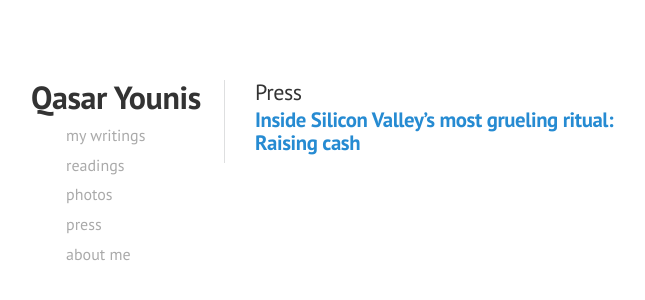
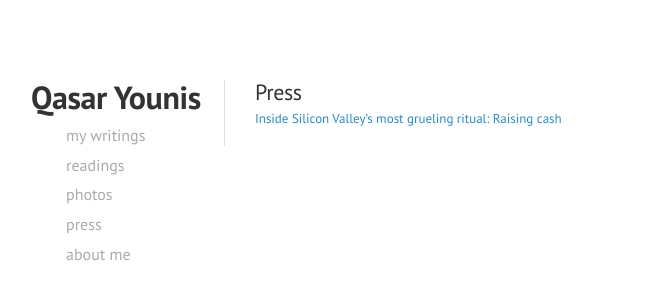
Before and after one commit to qasar/qasar.github.io, a Jekyll site: the page built from press.md, in a window 1280 px wide. Shown: the top 300 px of the page, without its empty margins (35-680 px from the left). Built offline with Jekyll 4.4.1, drawn with Linux system fonts in a browser that asks for light colours.

Commit message:
Update press.md

```diff
--- a/press.md
+++ b/press.md
@@ -3,4 +3,4 @@ title: Press
 permalink: /press/
 ---
 
-<h3><a href="https://www.washingtonpost.com/news/the-switch/wp/2016/08/29/inside-one-of-silicon-valleys-most-celebrated-rituals-raising-cash/">Inside Silicon Valley’s most grueling ritual: Raising cash</a></h3>
+<a href="https://www.washingtonpost.com/news/the-switch/wp/2016/08/29/inside-one-of-silicon-valleys-most-celebrated-rituals-raising-cash/">Inside Silicon Valley’s most grueling ritual: Raising cash</a>
```
